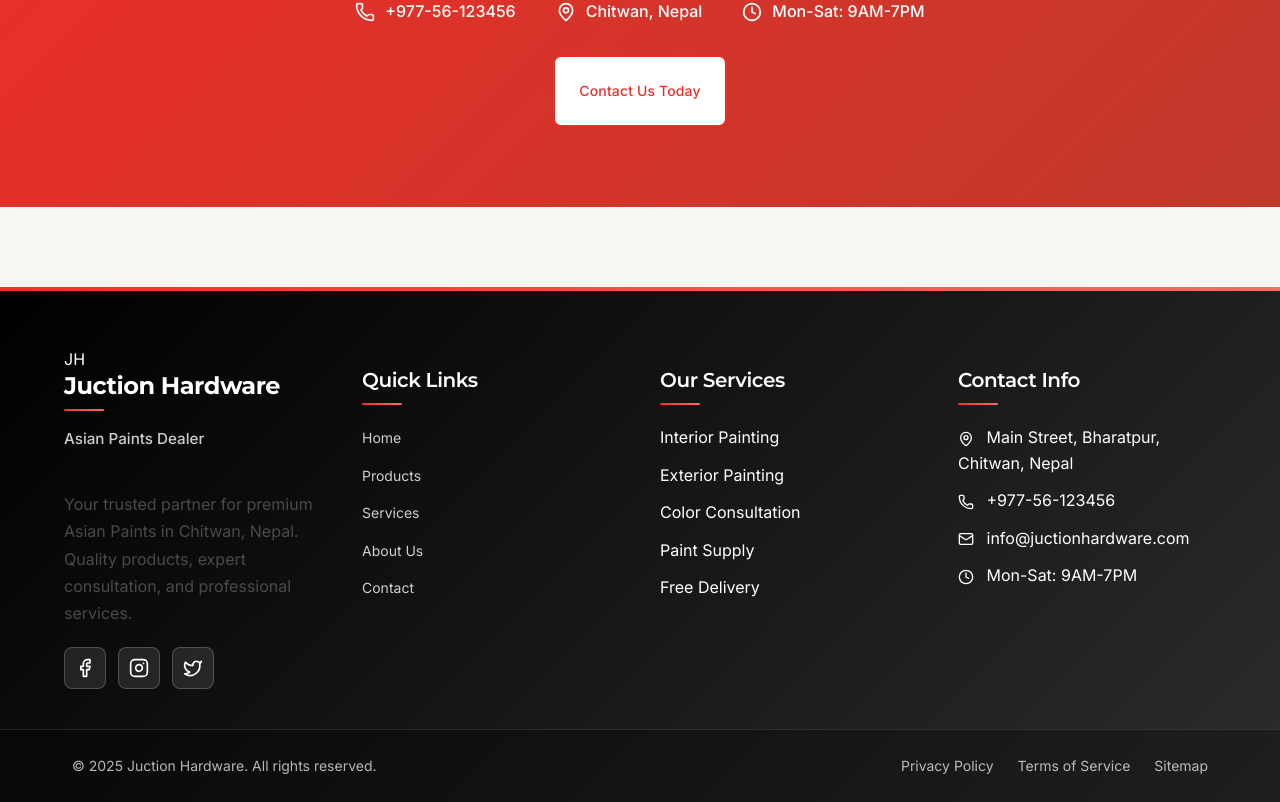
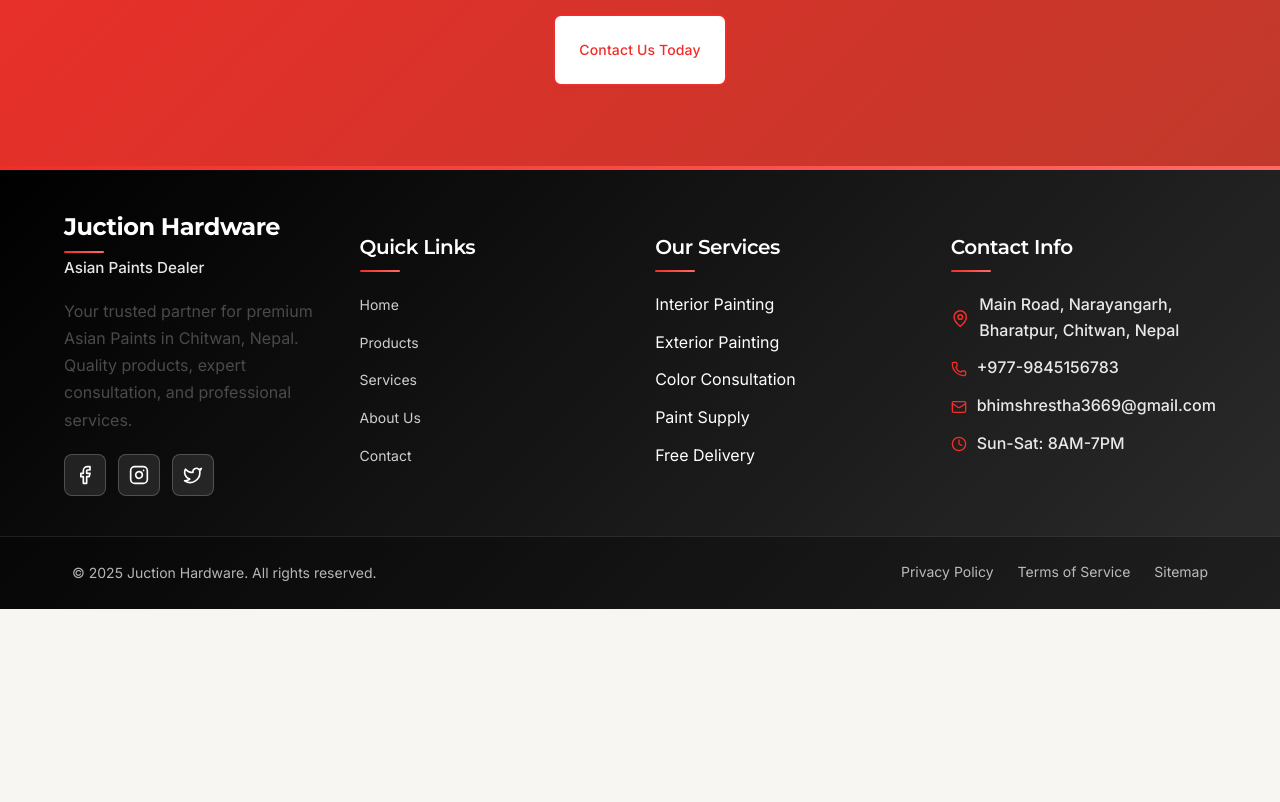
Before and after one commit to joneshshrestha/juction-hardware, a React (Create React App) app: page / in a window 1280 px wide. Shown: the part 2720-3522 px from the top of the page. After the commit the page ends 3329 px from the top, so only its background shows below. Built offline with nearby package versions, Linux system fonts and the light colour scheme.

Commit message:
update footer section

```diff
--- a/src/components/Footer.css
+++ b/src/components/Footer.css
@@ -1,8 +1,8 @@
 .footer {
   background: linear-gradient(135deg, var(--secondary-color) 0%, var(--secondary-light) 100%);
   color: var(--white);
-  padding: 60px 0 0 0;
-  margin-top: 80px;
+  padding: 48px 0 0 0;
+  margin-top: 0; /* removed gap */
   position: relative;
 }
 
@@ -53,14 +53,14 @@
   color: var(--white);
   font-size: 1.5rem;
   font-weight: 700;
-  margin-bottom: 12px;
+  margin-bottom: 4px; /* was 12px */
   font-family: 'Montserrat', sans-serif;
 }
 
 .footer-brand p {
-  color: rgba(255, 255, 255, 0.8);
-  line-height: 1.6;
-  margin-bottom: 20px;
+  color: rgba(255, 255, 255, 0.9);
+  line-height: 1.4;
+  margin: 0; /* remove extra gap */
 }
 
 .social-links {
@@ -130,25 +130,38 @@
   width: 4px;
 }
 
-.contact-item {
-  display: flex;
-  align-items: flex-start;
-  gap: 12px;
-  margin-bottom: 16px;
-  color: rgba(255, 255, 255, 0.8);
-  font-size: 14px;
-  line-height: 1.5;
+.contact-list {
+  list-style: none;
+  padding: 0;
+  margin: 0;
 }
 
-.contact-item span {
-  color: var(--white);
-  font-weight: 500;
+/* Grid: icon column + flexible text column */
+.contact-item {
+  display: grid;
+  grid-template-columns: 20px 1fr;
+  align-items: start;
+  column-gap: 12px;
+  margin-bottom: 12px;
+  color: rgba(255, 255, 255, 0.9);
+  font-size: 16px;
 }
 
 .contact-item svg {
   color: var(--primary-color);
-  flex-shrink: 0;
   margin-top: 2px;
+}
+
+.contact-text {
+  display: block;
+  line-height: 1.6;
+}
+
+/* Keep the email on a single line; allow it to shrink with ellipsis if necessary */
+.contact-email {
+  white-space: nowrap;
+  overflow: hidden;
+  text-overflow: ellipsis;
 }
 
 .footer-bottom {
--- a/src/components/Footer.js
+++ b/src/components/Footer.js
@@ -21,7 +21,7 @@
           {/* Company Info */}
           <div className="footer-section">
             <div className="footer-brand">
-              <div className="brand-logo">JH</div>
+              {/* <div className="brand-logo">JH</div> */}
               <div className="brand-text">
                 <h3>Juction Hardware</h3>
                 <p>Asian Paints Dealer</p>
@@ -68,14 +68,26 @@
             </ul>
           </div>
 
-          {/* Contact Info - now styled as a list for consistency */}
+          {/* Contact Info - grid-aligned */}
           <div className="footer-section">
             <h3>Contact Info</h3>
-            <ul className="footer-links">
-              <li><MapPin size={16} style={{marginRight: '8px', verticalAlign: 'middle'}} /> Main Street, Bharatpur, Chitwan, Nepal</li>
-              <li><Phone size={16} style={{marginRight: '8px', verticalAlign: 'middle'}} /> +977-56-123456</li>
-              <li><Mail size={16} style={{marginRight: '8px', verticalAlign: 'middle'}} /> info@juctionhardware.com</li>
-              <li><Clock size={16} style={{marginRight: '8px', verticalAlign: 'middle'}} /> Mon-Sat: 9AM-7PM</li>
+            <ul className="contact-list">
+              <li className="contact-item">
+                <MapPin size={31} />
+                <span className="contact-text">Main Road, Narayangarh, Bharatpur, Chitwan, Nepal</span>
+              </li>
+              <li className="contact-item">
+                <Phone size={16} />
+                <span className="contact-text">+977-9845156783</span>
+              </li>
+              <li className="contact-item">
+                <Mail size={16} />
+                <span className="contact-text contact-email">bhimshrestha3669@gmail.com</span>
+              </li>
+              <li className="contact-item">
+                <Clock size={16} />
+                <span className="contact-text">Sun-Sat: 8AM-7PM</span>
+              </li>
             </ul>
           </div>
         </div>
--- a/src/pages/Home.css
+++ b/src/pages/Home.css
@@ -101,7 +101,7 @@
 .cta-info { display: flex; justify-content: center; gap: 40px; margin-bottom: 30px; flex-wrap: wrap; }
 .cta-item { display: flex; align-items: center; gap: 10px; font-weight: 500; }
 
-.cta-section { padding: 80px 0; background: linear-gradient(135deg, var(--primary-color) 0%, var(--primary-light) 100%); color: var(--white); text-align: center; }
+.cta-section { padding: 64px 0; background: linear-gradient(135deg, var(--primary-color) 0%, var(--primary-light) 100%); color: var(--white); text-align: center; }
 .cta-content h2 { color: var(--white); margin-bottom: 20px; font-size: 2.5rem; font-weight: 700; }
 .cta-content p { color: rgba(255, 255, 255, 0.9); font-size: 1.125rem; margin-bottom: 32px; max-width: 600px; margin-left: auto; margin-right: auto; }
 .cta-buttons { display: flex; gap: 16px; justify-content: center; flex-wrap: wrap; }
--- a/src/pages/Home.js
+++ b/src/pages/Home.js
@@ -177,7 +177,6 @@
         <div className="container">
           <div className="section-header">
             <h2 className="section-title">Featured Products</h2>
-            <p className="section-subtitle">Explore our premium collection of Asian Paints</p>
           </div>
           <div className="products-carousel">
             <Carousel items={featuredSlides} autoPlay={true} interval={7000} showDots={true} showArrows={true} />
```
